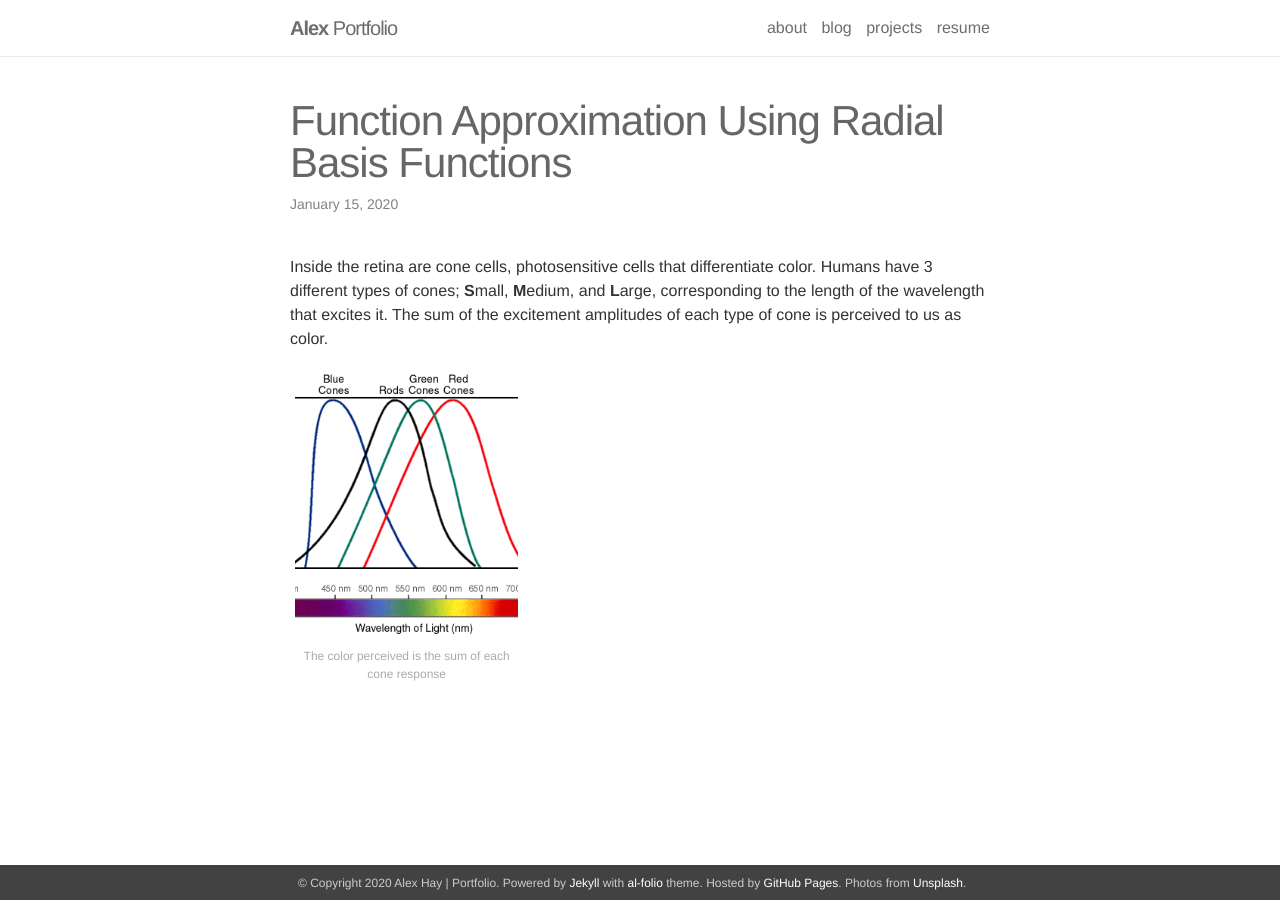
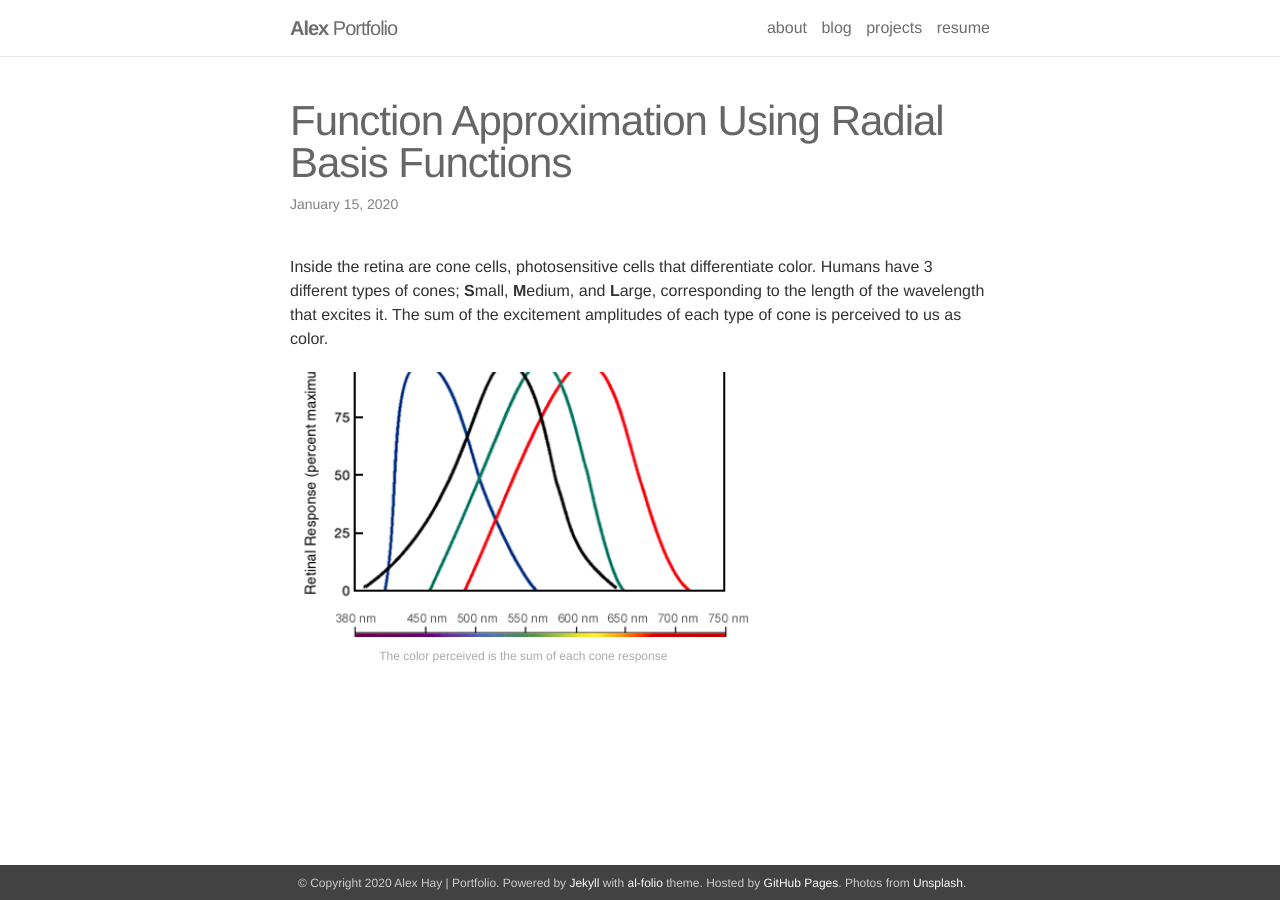
Before and after one commit to an-minyoung/an-minyoung.github.io, a Jekyll site: the page built from _posts/2020-01-15-radial_basis_functions.markdown, in a window 1280 px wide. Built offline with Jekyll 4.4.1, drawn with Linux system fonts in a browser that asks for light colours; nearby versions of some CDN libraries.

Commit message:
col one to two first

```diff
--- a/_posts/2020-01-15-radial_basis_functions.markdown
+++ b/_posts/2020-01-15-radial_basis_functions.markdown
@@ -7,8 +7,8 @@
 Inside the retina are cone cells, photosensitive cells that differentiate color. Humans have 3 different types of cones; **S**mall, **M**edium, and **L**arge, corresponding to the length of the wavelength that excites it. The sum of the excitement amplitudes of each type of cone is perceived to us as color.
 
 <div class="img_row">
-    <img class="col one" src="{{ site.baseurl }}/assets/img/Figure_5.png">
+    <img class="col two first" src="{{ site.baseurl }}/assets/img/Figure_5.png">
 </div>
-<div class="col one caption">
+<div class="col two first caption">
     The color perceived is the sum of each cone response
 </div>
```
